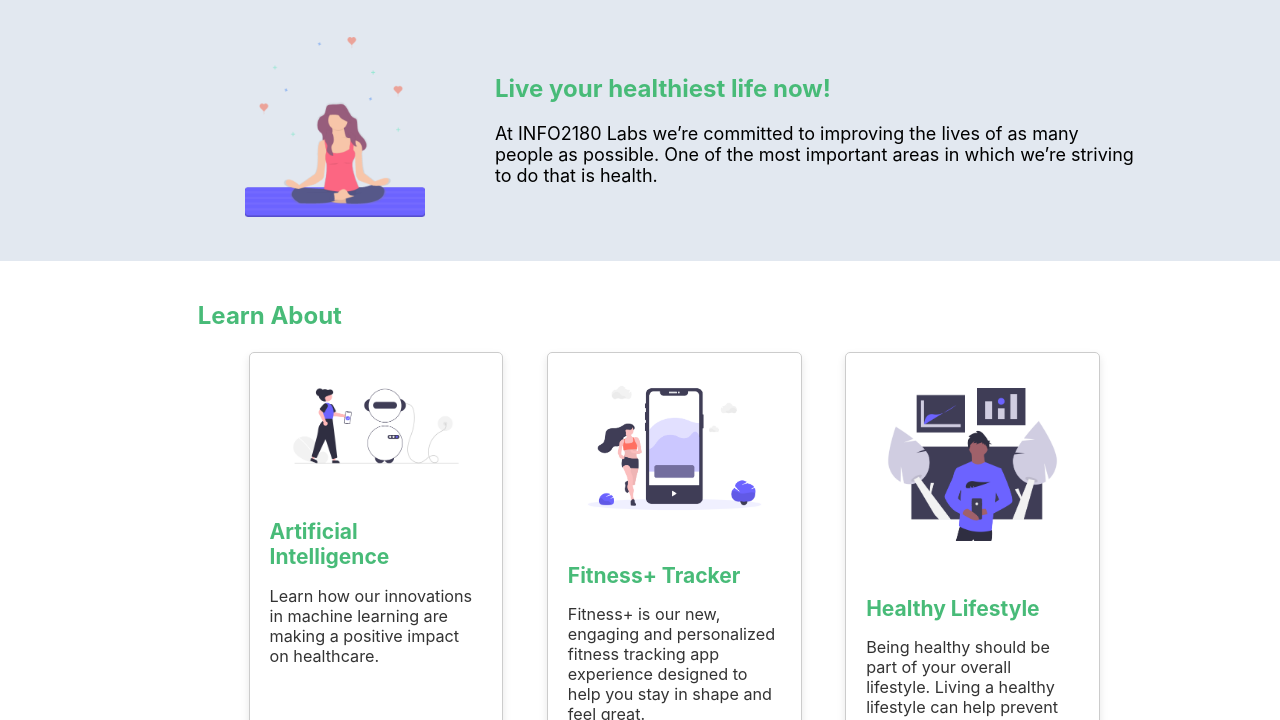
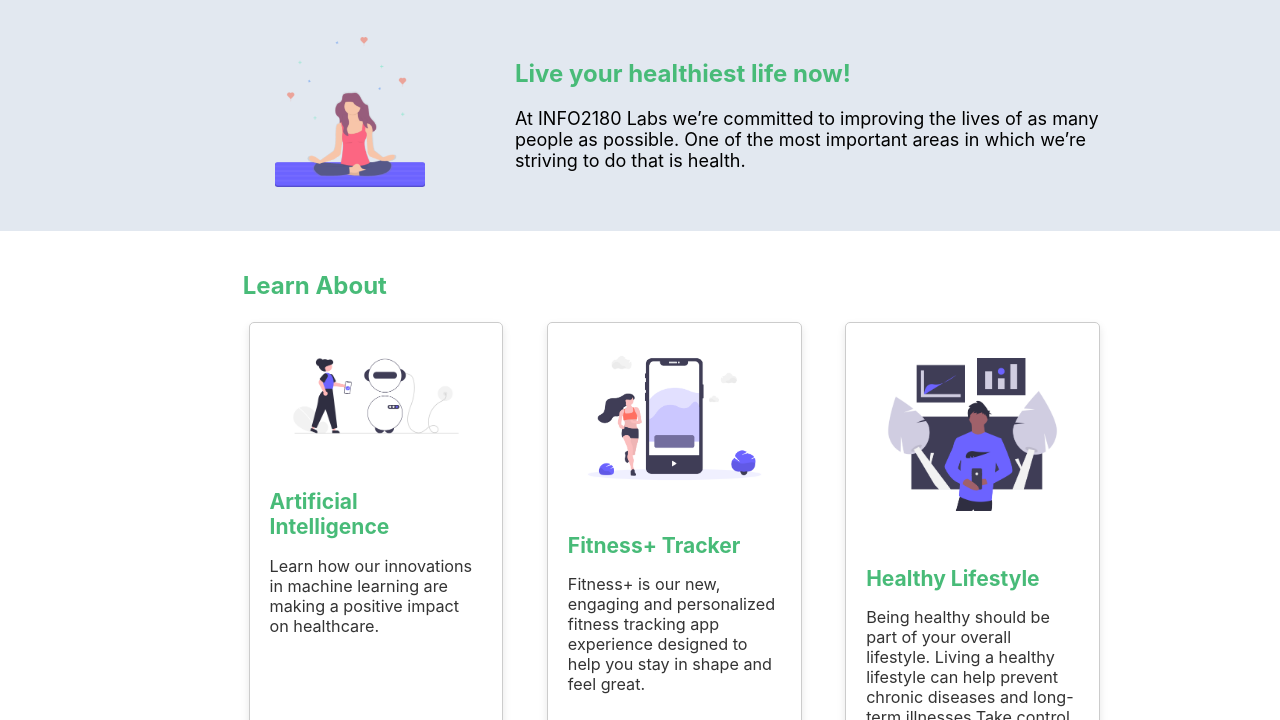
Before and after one commit to vlx-lxx/info2180-project1, a plain HTML site: page info2180-project1-starter-master/index.html in a window 1280 px wide. Shown: the part 80-800 px from the top of the page. Drawn offline with Linux system fonts and the light colour scheme.

Commit message:
Edited CSS to adjust overview-hero-image size and fix alignment issues

```diff
--- a/info2180-project1-starter-master/styles.css
+++ b/info2180-project1-starter-master/styles.css
@@ -117,12 +117,12 @@ li a:link {
 
 .overview-hero div {
   padding: 10px;
-  padding-left: 60px;
+  padding-left: 80px;
 }
 
 .overview-hero img {
-  width: 180px;
-  height: 180px;
+  width: 150px;
+  height: 150px;
 }
 
 .learn-about {
@@ -137,7 +137,7 @@ li a:link {
   margin-bottom: 575px;
   white-space: nowrap;
   position: relative;
-  left: 1cm;
+  left: 2.19cm;
   height: auto;
 }
 
```
